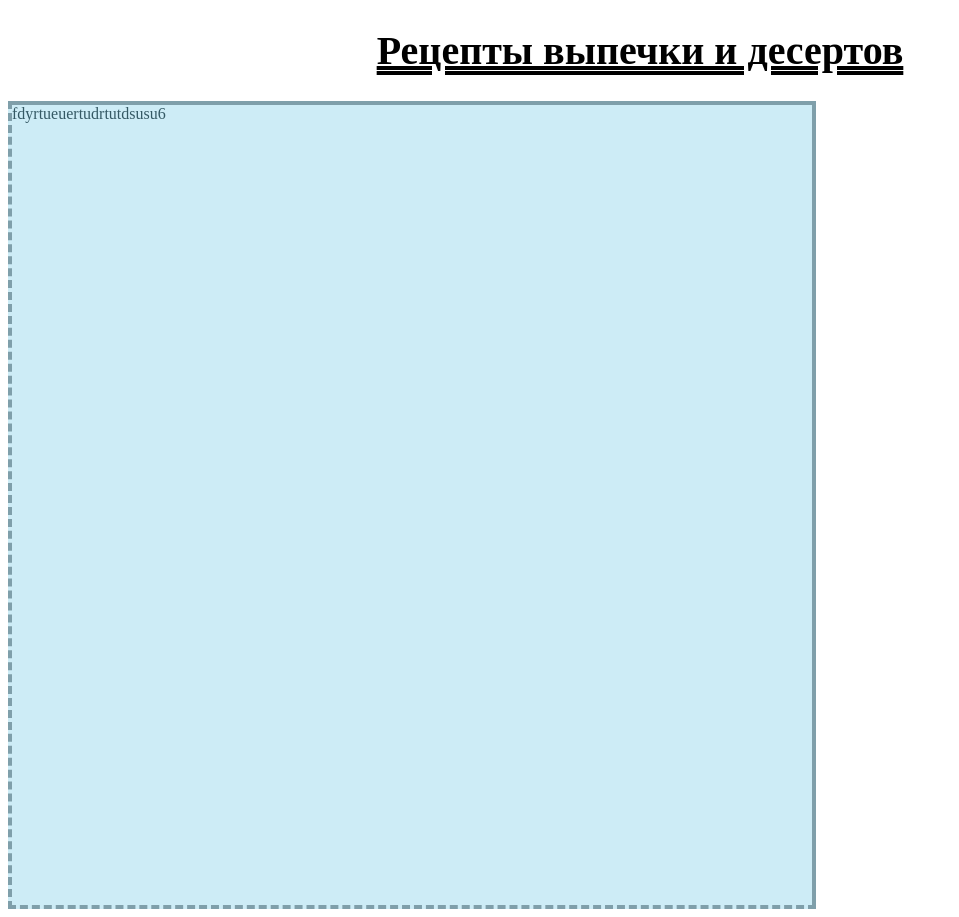
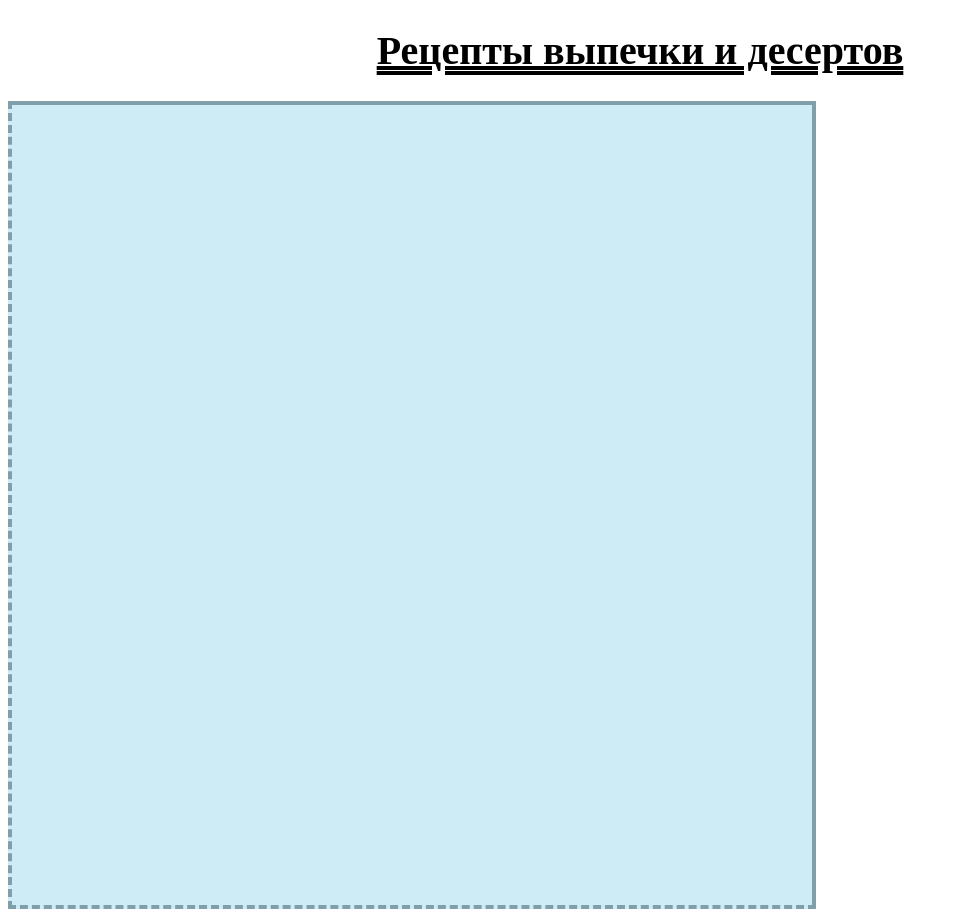
Before and after one commit to ViktoryiaNovikova/Homework6, a plain HTML site: page index.html in a window 1280 px wide. Shown: the whole page, without its empty margins (0-959 px from the left). Drawn offline with Linux system fonts and the light colour scheme.

Commit message:
Add some code

```diff
--- a/index.html
+++ b/index.html
@@ -11,7 +11,7 @@
   <h1 class="header">Рецепты выпечки и десертов</h1>
   <main>
     <div class="border applePie">
-      fdyrtueuertudrtutdsusu6
+
     </div>
 
 
```
